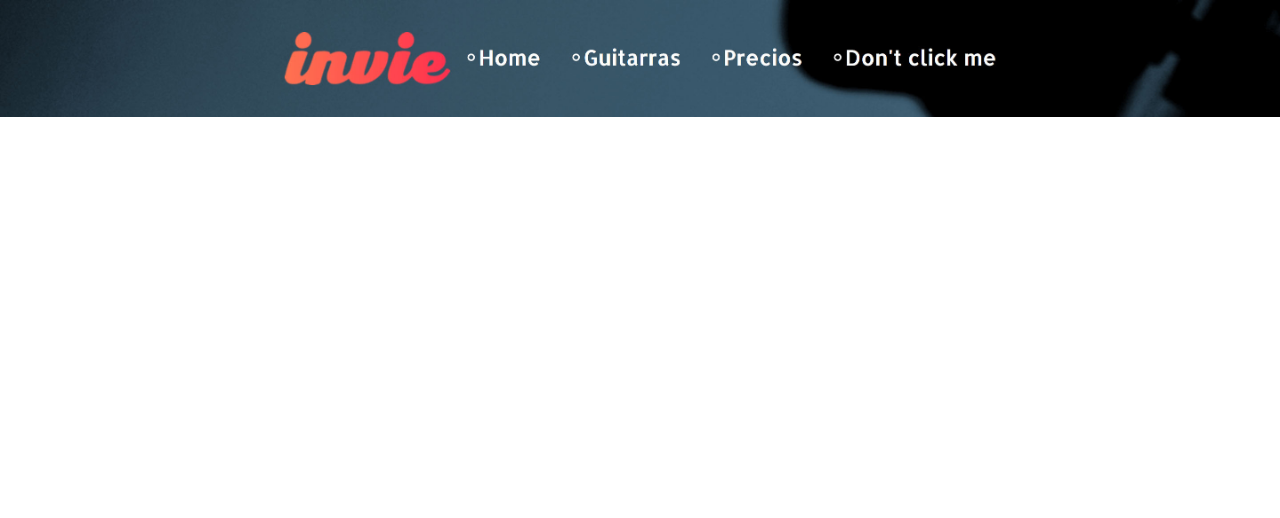
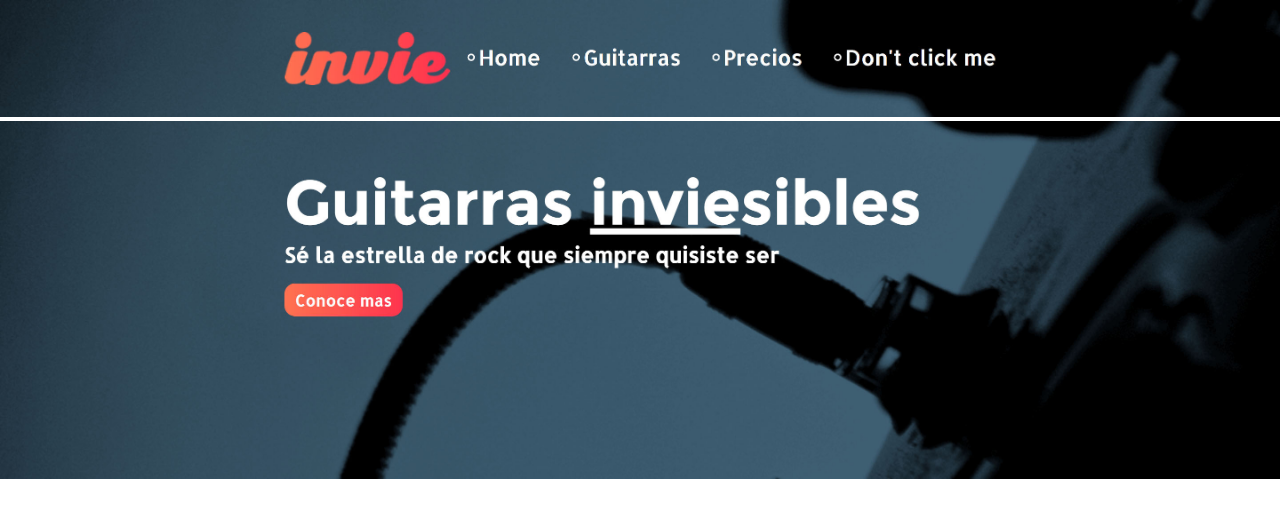
Before and after one commit to DiegoHuesos/invie-github, a plain HTML site: page index.html in a window 1280 px wide. Drawn offline with Linux system fonts and the light colour scheme.

Commit message:
Sumando el nuevo hero

```diff
--- a/index.html
+++ b/index.html
@@ -6,14 +6,17 @@
     <style media="screen">
       body{
         margin:0;
+        padding:0;
       }
       img{
+        margin:0;
+        padding:0;
         width:100%;
       }
     </style>
   </head>
   <body>
     <img src="./header.jpg" alt="">
-
+    <img src="hero.jpg" alt="">
   </body>
 </html>
```
Also changed, not shown: hero.jpg (added).
